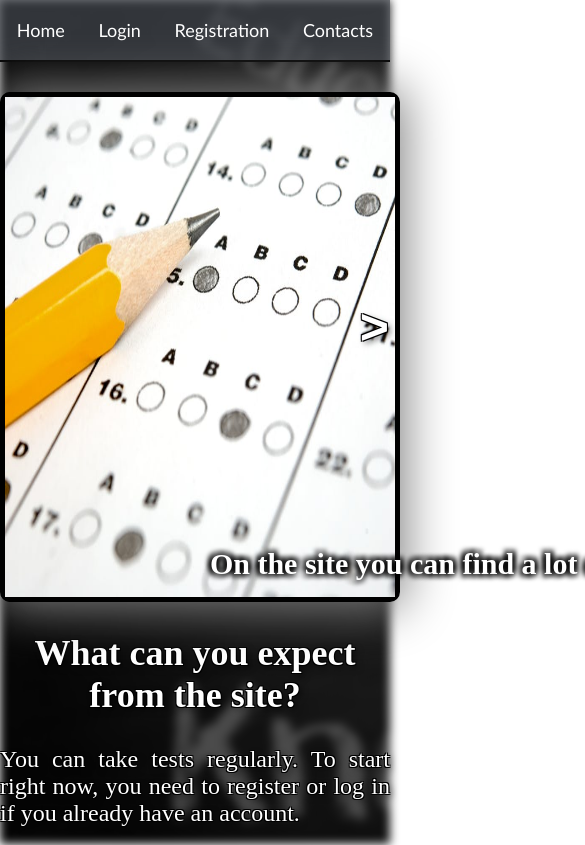
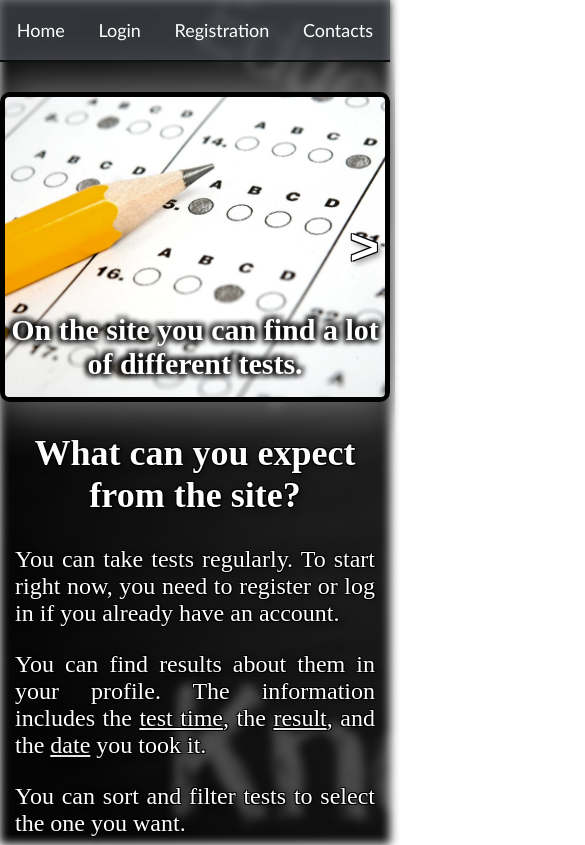
Before and after one commit to Follkner/knowledge-testing-system, a React (Create React App) app: page / in a window 390 px wide. Shown: the top 845 px of the page, 585 px wide, since content can reach past the window. Built offline with nearby package versions, Linux system fonts and the light colour scheme.

Commit message:
add media-queries

```diff
--- a/src/components/Header/Header.css
+++ b/src/components/Header/Header.css
@@ -32,6 +32,7 @@
 	background: rgba(0,0,0, 0.9);
 	width: 100px;
 	border: 1px gray solid;
+	z-index: 100;
 }
 
 .item {
--- a/src/components/Main/Main.css
+++ b/src/components/Main/Main.css
@@ -1,12 +1,12 @@
 .carousel {
-	width: 100%;
-	height: 500px;
+	max-width: 100%;
+	height: 600px;
 	margin: 30px auto;
 	position: relative;
 	border: 5px solid black;
 	box-shadow: 0 0 50px 5px gray;
 	border-radius: 10px;
-	background: rgba(255, 255, 255, 0.7);
+	background: black;
 }
 
 .carousel .prev {
@@ -27,7 +27,7 @@
 	position: absolute;
 	bottom: 20px;
 	text-align: center;
-	width: 600px;
+	max-width: 600px;
 	margin-left: 200px;
 	text-shadow: 2px 2px 5px black, 3px -3px 5px black, -3px -3px 5px black, -3px 3px 5px black;
 	color: white;
@@ -47,8 +47,9 @@
 
 .slide img {
 	width: 100%;
-	height: 500px;
+	height: 600px;
 	margin: 0 auto;
+	border-radius: 4px;
 }
 
 .slide.active {
--- a/src/components/Profile/Profile.css
+++ b/src/components/Profile/Profile.css
@@ -5,5 +5,5 @@
 }
 
 .profile .testResult > p {
-	min-width: 300px;
+	width: 300px;
 }
--- a/src/index.js
+++ b/src/index.js
@@ -1,6 +1,7 @@
 import React from 'react';
 import ReactDOM from 'react-dom';
 import './index.css';
+import './media.css';
 import { Provider } from 'react-redux';
 import { createStore, applyMiddleware } from 'redux';
 import thunk from 'redux-thunk';
--- /dev/null
+++ b/src/media.css
@@ -0,0 +1,73 @@
+@media only screen and (min-width: 1024px) {
+
+}
+
+@media only screen and (max-width: 1024px) {
+	.main-component .text {
+		padding: 0 15px;
+	}
+
+	.main-component .gallery {
+		justify-content: center;
+	}
+
+	.main-component .images .desc {
+		width: 600px;
+		margin-left: calc(50% - 300px);
+	}
+
+	.main-component .gallery .topic {
+		margin: 15px;
+	}
+
+	.container.profile .testResult > p {
+		width: 250px;
+	}
+
+}
+
+@media only screen and (max-width: 768px) {
+	.main-component .carousel {
+		height: 300px;
+	}
+
+	.main-component .slide img {
+		height: 300px;
+	}
+
+	.main-component .images .desc {
+		width: 400px;
+		margin-left: calc(50% - 200px);
+
+	}
+
+	.container.login {
+		width: 400px;
+		margin-bottom: 20px;
+	}
+
+	.contacts h1 {
+		padding: 0 15px;
+	}
+
+	.tests .container-form {
+		align-items: flex-start;
+	}
+
+	.header .profile .dropdown-menu {
+		width: 90px;
+		left: -5px;
+	}
+
+	.container.fullTest .breadCrumbs ul li {
+		min-width: 90px;
+	}
+
+	.profile .testResult > p {
+
+	}
+}
+
+@media only screen and (max-width: 480px) {
+
+}
```
